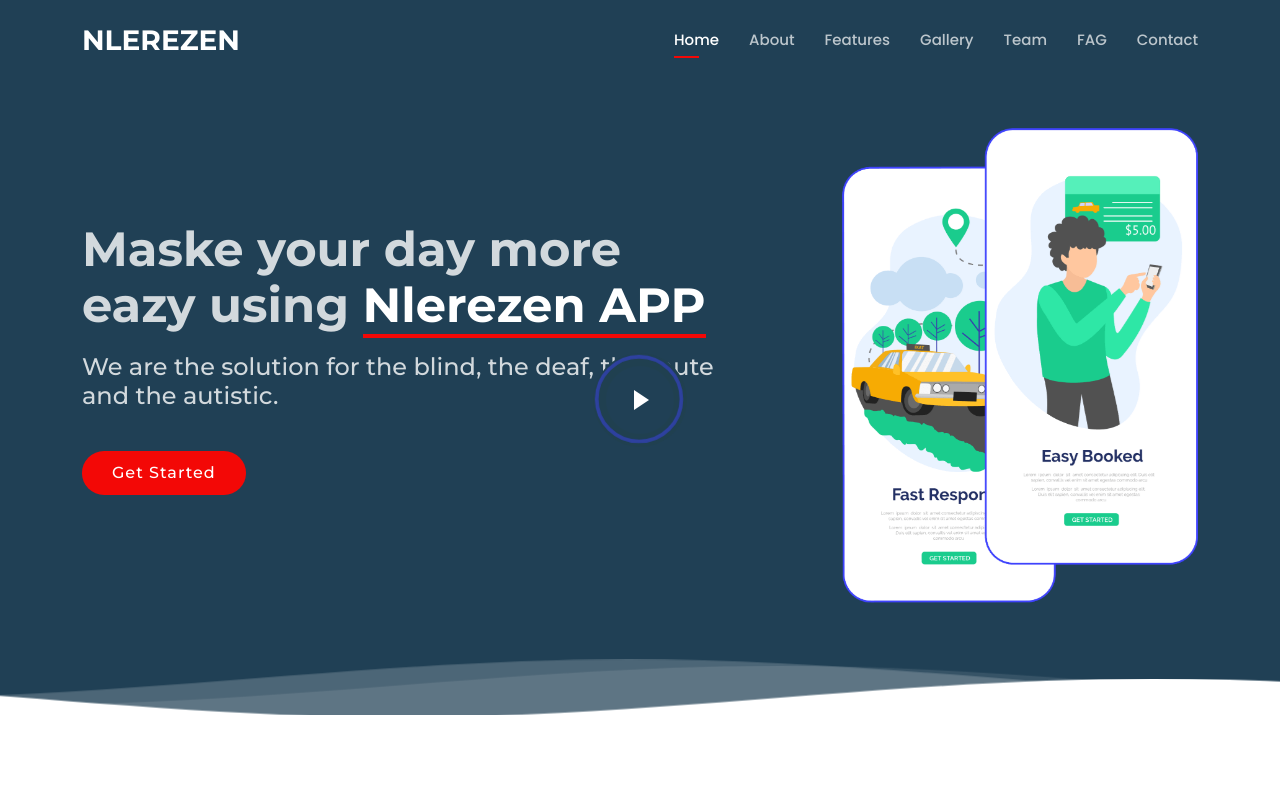
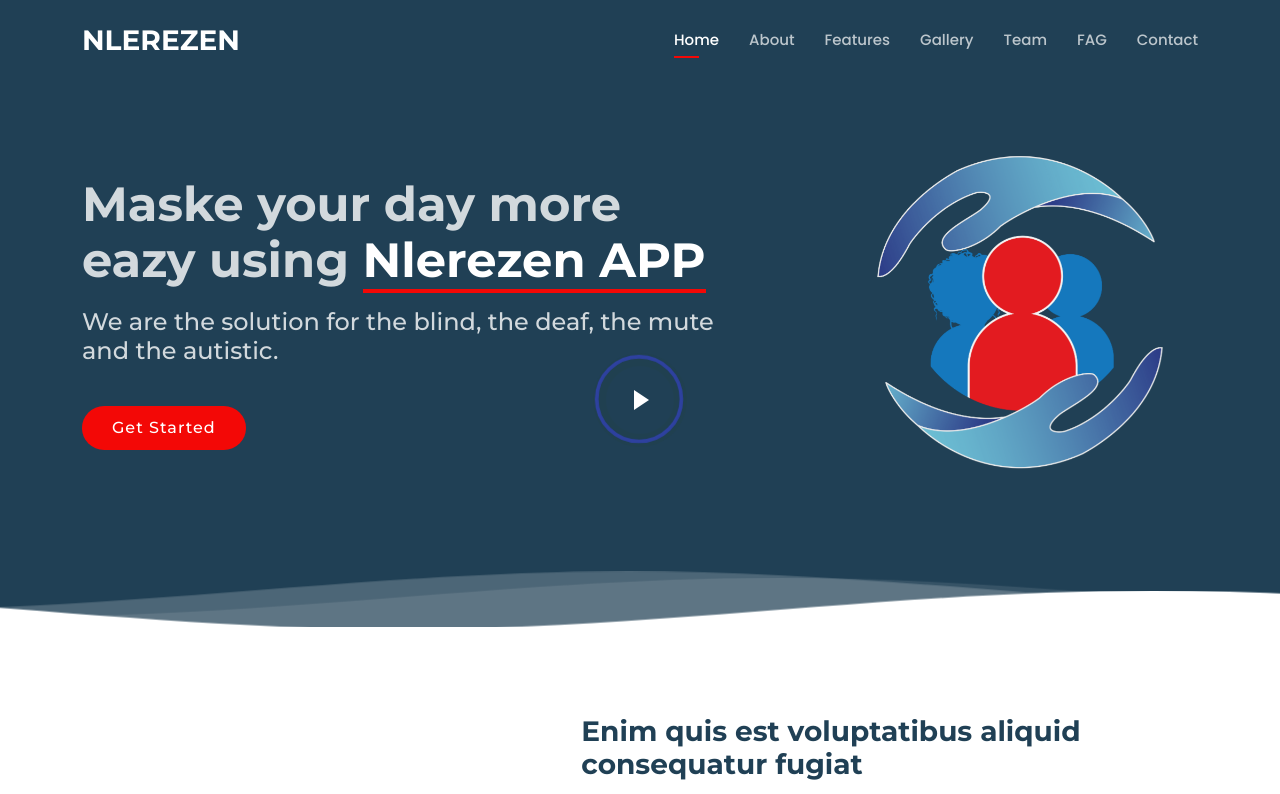
Before and after one commit to simonmicky/HIM2023, a plain HTML site: page ladingpage/index.html in a window 1280 px wide. Shown: the top 794 px of the page. Drawn offline with nearby package versions, Linux system fonts and the light colour scheme.

Commit message:
Actualizacion del Hero

```diff
--- a/ladingpage/index.html
+++ b/ladingpage/index.html
@@ -69,7 +69,7 @@
           </div>
         </div>
         <div class="col-lg-4 order-1 order-lg-2 hero-img" data-aos="zoom-out" data-aos-delay="300">
-          <img src="assets/img/hero-img.png" class="img-fluid animated" alt="">
+          <img src="assets/img/hero.png" class="img-fluid animated" alt="">
         </div>
       </div>
     </div>
```
Also changed, not shown: ladingpage/assets/img/hero.png (added).
